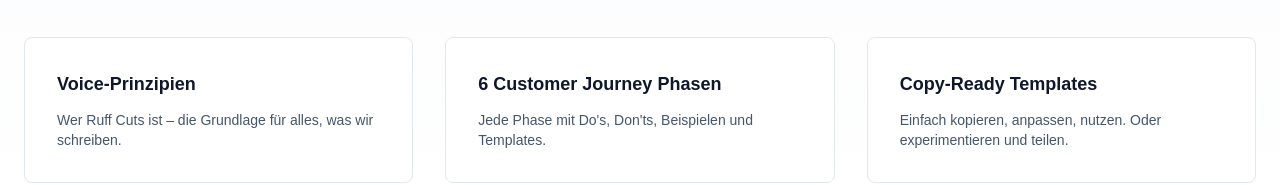
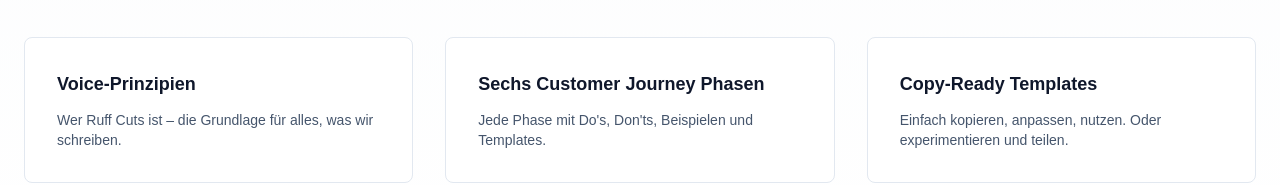
Before and after one commit to HPK-maker-tech/Brand-Voice-Guide, a Next.js app: page / in a window 1280 px wide. Shown: the part 540-725 px from the top of the page. Built offline with nearby package versions, Linux system fonts and the light colour scheme.

Commit message:
Home: change '6 Customer Journey Phasen' to 'Sechs Customer Journey Phasen'

```diff
--- a/app/page.tsx
+++ b/app/page.tsx
@@ -38,7 +38,7 @@
           <p className="text-slate-600 text-sm">Wer Ruff Cuts ist – die Grundlage für alles, was wir schreiben.</p>
         </div>
         <div className="bg-white p-6 md:p-8 rounded-lg border border-slate-200">
-          <h3 className="text-lg font-bold text-slate-900 mb-3">6 Customer Journey Phasen</h3>
+          <h3 className="text-lg font-bold text-slate-900 mb-3">Sechs Customer Journey Phasen</h3>
           <p className="text-slate-600 text-sm">Jede Phase mit Do's, Don'ts, Beispielen und Templates.</p>
         </div>
         <div className="bg-white p-6 md:p-8 rounded-lg border border-slate-200">
```
